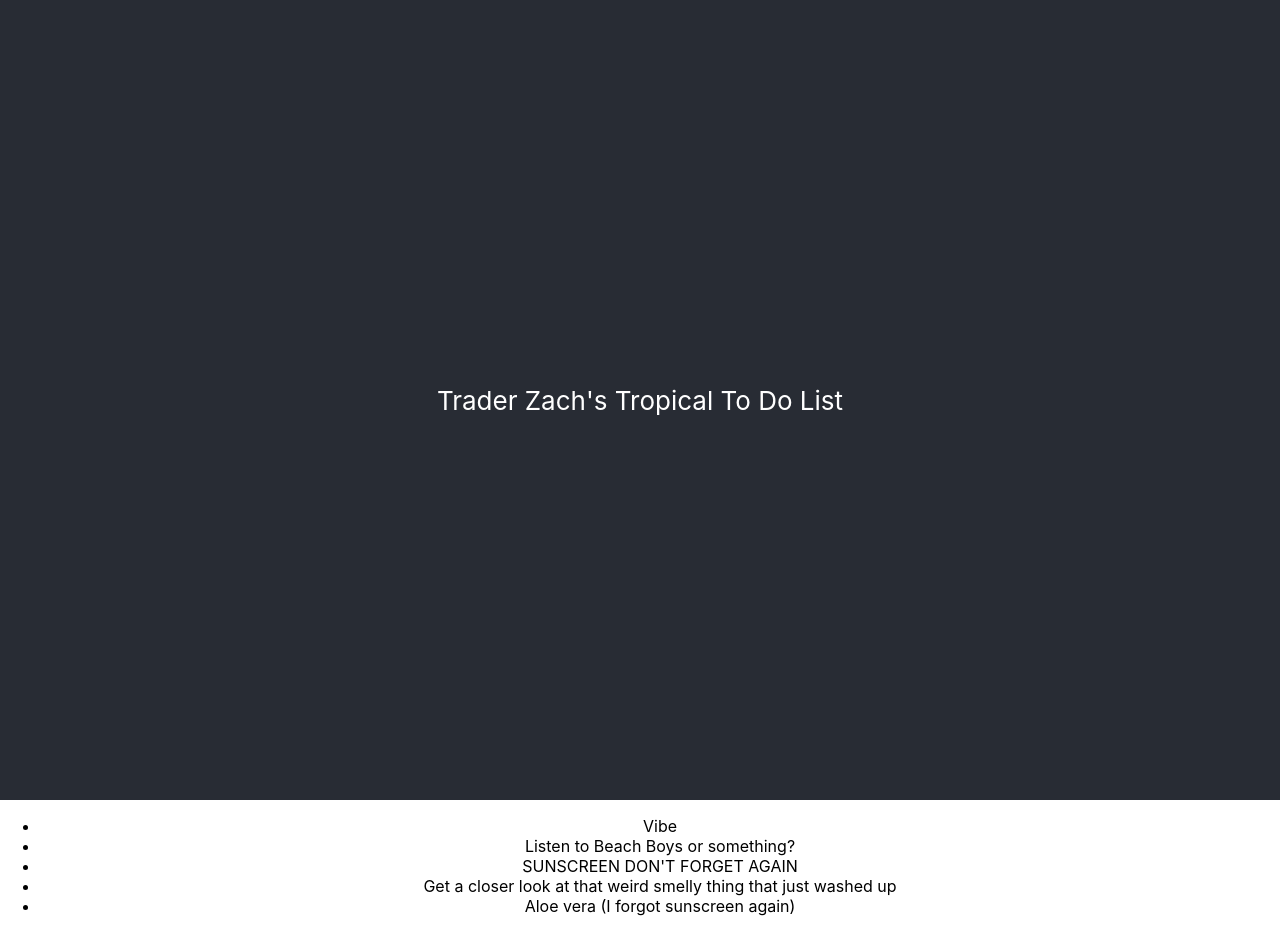
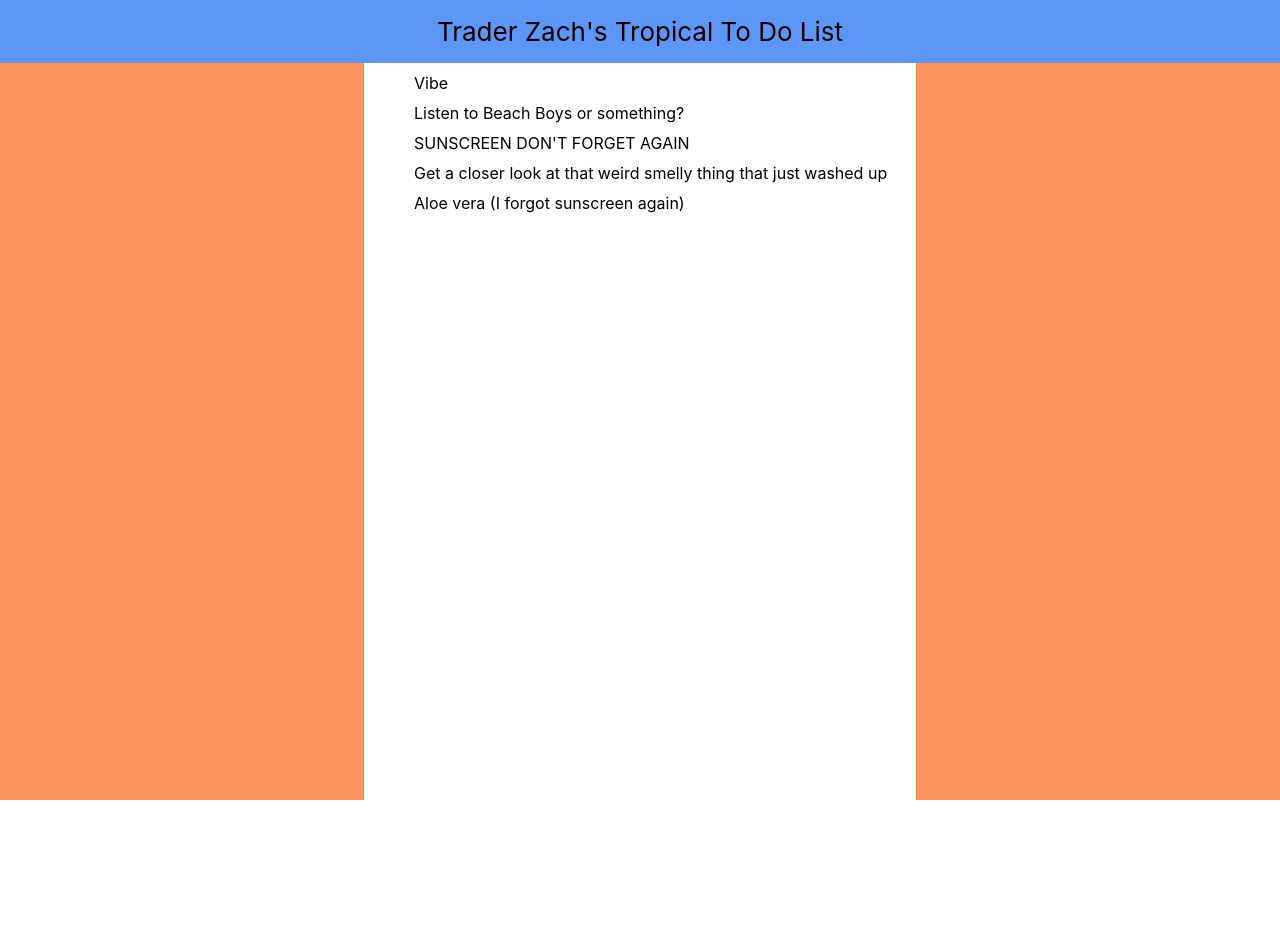
Before and after one commit to zachdj1994/beach-to-do-list, a React (Create React App) app: page / in a window 1280 px wide. After the commit the page ends 800 px from the top, so only its background shows below. Built offline with nearby package versions, Linux system fonts and the light colour scheme.

Commit message:
Style to do list component

```diff
--- a/src/App.css
+++ b/src/App.css
@@ -1,14 +1,41 @@
 .App {
+  display: flex;
+  flex-direction: column;
+  align-items: center;
+  color: black;
+  min-height: 100vh;
   text-align: center;
 }
 
 .App-header {
-  background-color: #282c34;
-  min-height: 100vh;
+  display: flex;
+  align-items: center;
+  justify-content: center;
+  flex-grow: 1;
+  width: 100%;
+  background-color: #5c97f7;
+  font-size: calc(10px + 2vmin);
+}
+
+.Page-body {
+  align-items: center;
+  width: 100%;
+  background-color: #f7955c;
   display: flex;
   flex-direction: column;
-  align-items: center;
-  justify-content: center;
-  font-size: calc(10px + 2vmin);
-  color: white;
+  flex-grow: 18;
 }
+
+.To-do-list {
+  flex-grow: 1;
+  margin: 0;
+  width: 40%;
+  background-color: white;
+  display: inline-block;
+  text-align: left;
+}
+
+.To-do-list-item {
+  margin: 10px;
+  list-style-type: none;
+}
--- a/src/App.tsx
+++ b/src/App.tsx
@@ -13,8 +13,8 @@ function App() {
     ];
   return (
     <div className="App">
-      <PageHeaderComponent />
-      <ToDoListComponent toDoItems={toDoItems} />
+        <PageHeaderComponent />
+        <div className={'Page-body'} ><ToDoListComponent toDoItems={toDoItems} /></div>
     </div>
   );
 }
--- a/src/ToDoListComponent.tsx
+++ b/src/ToDoListComponent.tsx
@@ -3,8 +3,8 @@ import PropTypes from 'prop-types';
 
 export function ToDoListComponent({ toDoItems }: {toDoItems: string[]}) {
     return(
-        <ul>
-            {toDoItems.map((toDoItem) => (<li>{toDoItem}</li>))}
+        <ul className={'To-do-list'}>
+            {toDoItems.map((toDoItem) => (<li className={'To-do-list-item'}>{toDoItem}</li>))}
         </ul>
     );
 }
```
